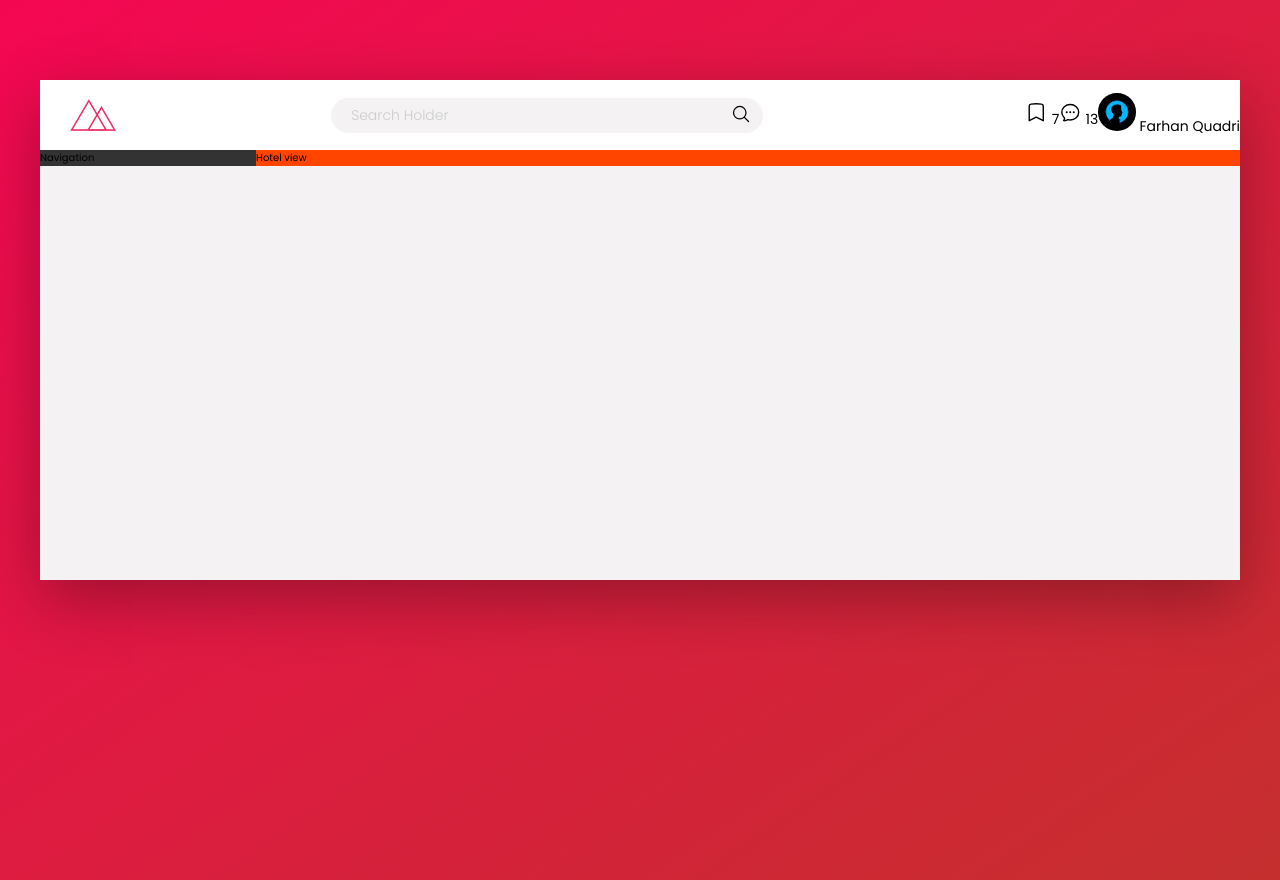
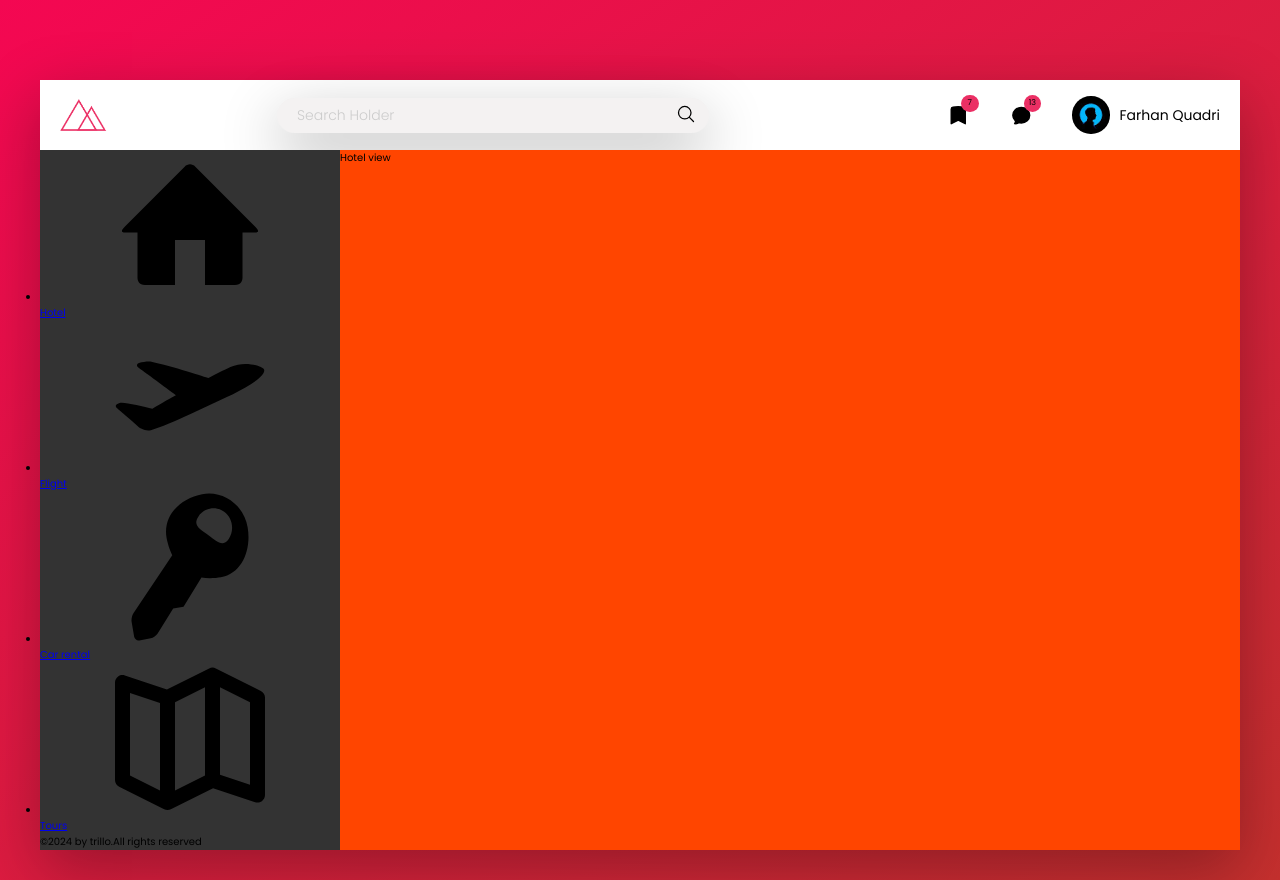
Before and after one commit to FarhanQuadri25/new-flex-box, a website built with Vite: page index.html in a window 1280 px wide. Built offline with nearby package versions, Linux system fonts and the light colour scheme.

Commit message:
second-new-commit

```diff
--- a/index.html
+++ b/index.html
@@ -79,7 +79,45 @@
         </nav>
       </header>
       <div class="content">
-        <nav class="sidebar">Navigation</nav>
+        <nav class="sidebar">
+          <ul class="side-nav">
+            <li class="side-nav__item">
+              <a href="#" class="side-nav__link">
+                <svg class="side-nav__icon">
+                  <use xlink:href="/img/sprite.svg#icon-home"></use>
+                </svg>
+                <span>Hotel</span>
+              </a>
+            </li>
+            <li class="side-nav__item">
+              <a href="#" class="side-nav__link">
+                <svg class="side-nav__icon">
+                  <use
+                    xlink:href="/img/sprite.svg#icon-aircraft-take-off"
+                  ></use>
+                </svg>
+                <span>Flight</span>
+              </a>
+            </li>
+            <li class="side-nav__item">
+              <a href="#" class="side-nav__link">
+                <svg class="side-nav__icon">
+                  <use xlink:href="/img/sprite.svg#icon-key"></use>
+                </svg>
+                <span>Car rental</span>
+              </a>
+            </li>
+            <li class="side-nav__item">
+              <a href="#" class="side-nav__link">
+                <svg class="side-nav__icon">
+                  <use xlink:href="/img/sprite.svg#icon-map"></use>
+                </svg>
+                <span>Tours</span>
+              </a>
+            </li>
+          </ul>
+          <div class="legal">&copy;2024 by trillo.All rights reserved</div>
+        </nav>
         <main class="hotel-view">Hotel view</main>
       </div>
     </div>
--- a/sass/_base.scss
+++ b/sass/_base.scss
@@ -28,7 +28,7 @@ Grey dark 3: #999
   --Grey-dark-1: #333;
   --Grey-dark-2: #777;
   --Grey-dark-3: #999;
-  --box-shadow:0 2rem 6rem rgba(0, 0, 0, 0.3);
+  --box-shadow: 0 2rem 6rem rgba(0, 0, 0, 0.3);
 }
 
 *,
--- a/sass/_components.scss
+++ b/sass/_components.scss
@@ -2,21 +2,22 @@
 //LOGO
 .logo {
   height: 3.25rem;
-  margin-left: 3rem;
+  margin-left: 2rem;
 }
 
 //////////////////////
 /// SEARCH
 .search {
   flex: 0 0 40%;
-
   display: flex;
   align-items: center;
   justify-items: center;
+
   &__input {
     font-family: inherit;
     font-size: inherit;
     background-color: var(--Grey-light-2);
+    box-shadow: var(--box-shadow);
     border: none;
     padding: 0.7rem 2rem;
     border-radius: 100px;
@@ -60,21 +61,43 @@
 /// USER NAVIGATION
 .user-nav {
   display: flex;
-  justify-content: center;
   align-items: center;
+  align-self: stretch;
+  & > * {
+    padding: 0 2rem;
+    cursor: pointer;
+    height: 100%;
+    display: flex;
+    align-items: center;
+  }
+  & > *:hover {
+    background-color: var(--Grey-light-2);
+  }
   &__icon-box {
+    position: relative;
   }
   &__icon {
     height: 2.25rem;
     width: 2.25rem;
+    fill: var(--Grey-dark-4);
   }
   &__notification {
+    font-size: 0.8rem;
+    height: 1.7rem;
+    width: 1.75rem;
+    border-radius: 100%;
+    background-color: var(--color-primary);
+    position: absolute;
+    top: 1.5rem;
+    right: 1.1rem;
+    display: flex;
+    justify-content: center;
+    align-items: center;
   }
   &__user-photo {
     height: 3.75rem;
     width: 3.75rem;
     border-radius: 50%;
-  }
-  &__user-name {
+    margin-right: 1rem;
   }
 }
```
